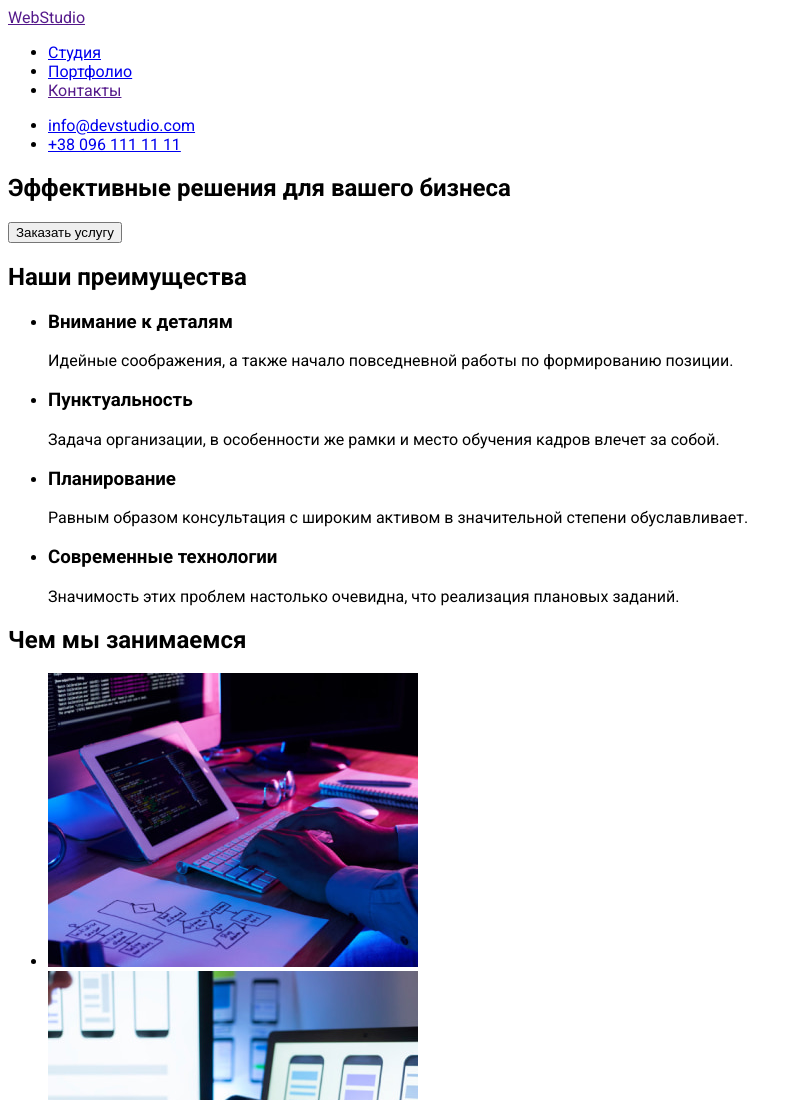
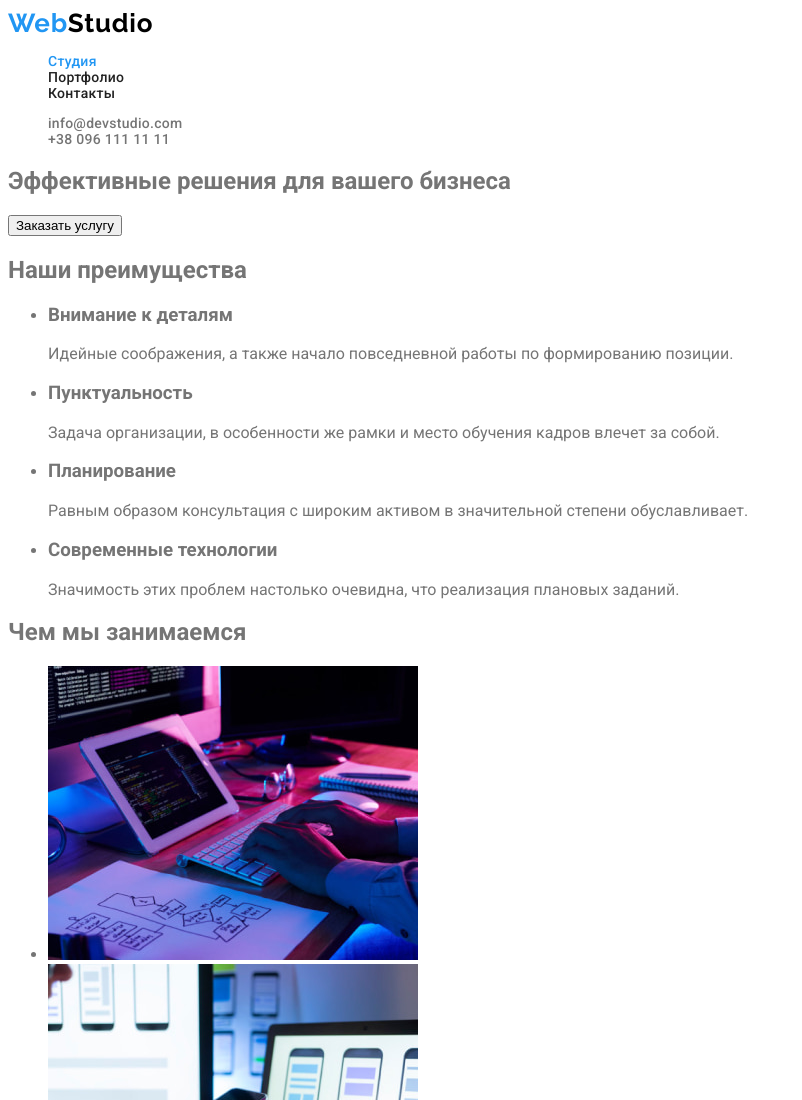
Before and after one commit to heidebloome/goit-markup-hw-02, a plain HTML site: page index.html in a window 1280 px wide. Shown: the top 1100 px of the page, without its empty margins (0-802 px from the left). Drawn offline with Linux system fonts and the light colour scheme.

Commit message:
оформила цвет и текст у хедера

```diff
--- a/css/styles.css
+++ b/css/styles.css
@@ -1,3 +1,57 @@
+:root {
+  --heading-black-color: #212121;
+  --text-grey-color: #757575;
+  --blue-color: #2196f3;
+  --logo-black-color: #000000;
+  --white-color: #ffffff;
+  --background-black-color: #2f303a;
+}
+
 body {
   font-family: Roboto, sans-serif;
+  color: var(--text-grey-color);
 }
+
+/* хедер */
+
+.logo {
+  font-family: Raleway;
+  font-size: 26px;
+  line-height: 1.192;
+  letter-spacing: 0.03em;
+  text-decoration: none;
+
+  color: var(--blue-color);
+}
+
+.logo-header {
+  color: var(--logo-black-color);
+}
+
+.nav-list,
+.contact-list {
+  font-weight: 500;
+  font-size: 14px;
+  line-height: 1.142;
+  letter-spacing: 0.02em;
+  list-style: none;
+}
+
+.nav-list a {
+  color: var(--heading-black-color);
+  text-decoration: none;
+}
+
+.nav-list .current-page {
+  color: var(--blue-color);
+}
+
+.contact-list a {
+  color: inherit;
+  text-decoration: none;
+}
+
+.header a:hover,
+.header a:focus {
+  color: var(--blue-color);
+}
--- a/index.html
+++ b/index.html
@@ -14,16 +14,16 @@
     <link rel="stylesheet" href="./css/styles.css" />
   </head>
   <body>
-    <header>
-      <a href="">WebStudio</a>
+    <header class="header">
+      <a href="" class="logo">Web<span class="logo-header">Studio</span></a>
       <nav>
-        <ul>
-          <li><a href="index.html">Студия</a></li>
-          <li><a href="./portfolio.html">Портфолио</a></li>
+        <ul class="nav-list">
+          <li><a href="./index.html" class="current-page">Студия</a></li>
+          <li><a href="portfolio.html">Портфолио</a></li>
           <li><a href="">Контакты</a></li>
         </ul>
       </nav>
-      <ul>
+      <ul class="contact-list">
         <li><a href="mailto:info@devstudio.com">info@devstudio.com</a></li>
         <li><a href="tel:+380961111111">+38 096 111 11 11</a></li>
       </ul>
```
Also changed, not shown: portfolio.html (+5 -5 lines).
